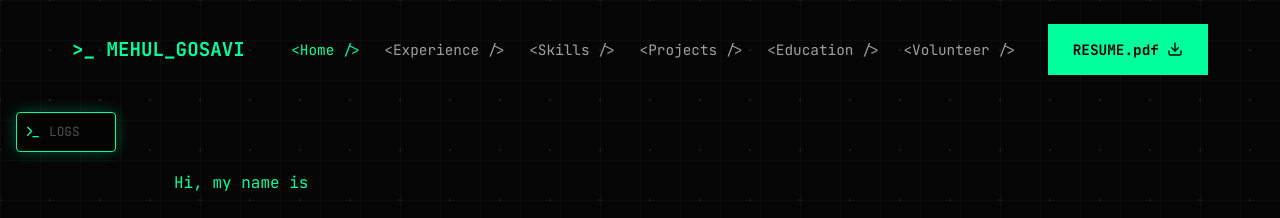
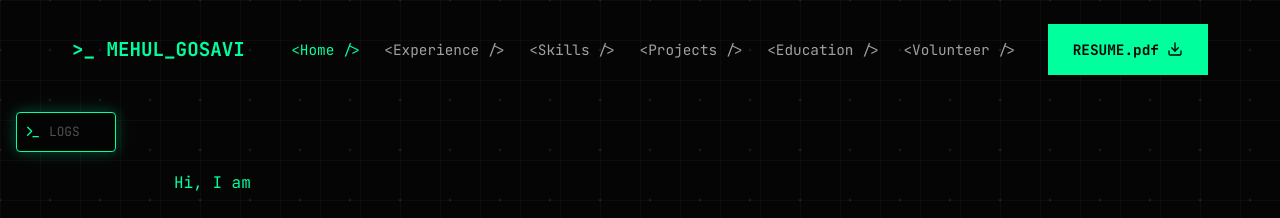
Before and after one commit to mehul2409/Mehul-portfolio, a React (Vite) app: page / in a window 1280 px wide. Shown: the top 218 px of the page. Built offline with nearby package versions, Linux system fonts and the light colour scheme.

Commit message:
small text change

```diff
--- a/src/components/Hero.jsx
+++ b/src/components/Hero.jsx
@@ -66,7 +66,7 @@ const Hero = () => {
                 }}>
                     <div style={{ flex: '1', minWidth: '300px' }}>
                         <p className="mono text-accent" style={{ marginBottom: '1rem' }}>
-                            Hi, my name is
+                            Hi, I am
                         </p>
                         <h1 style={{
                             fontSize: 'clamp(2.5rem, 5vw, 4rem)', // Reduced max size
```
